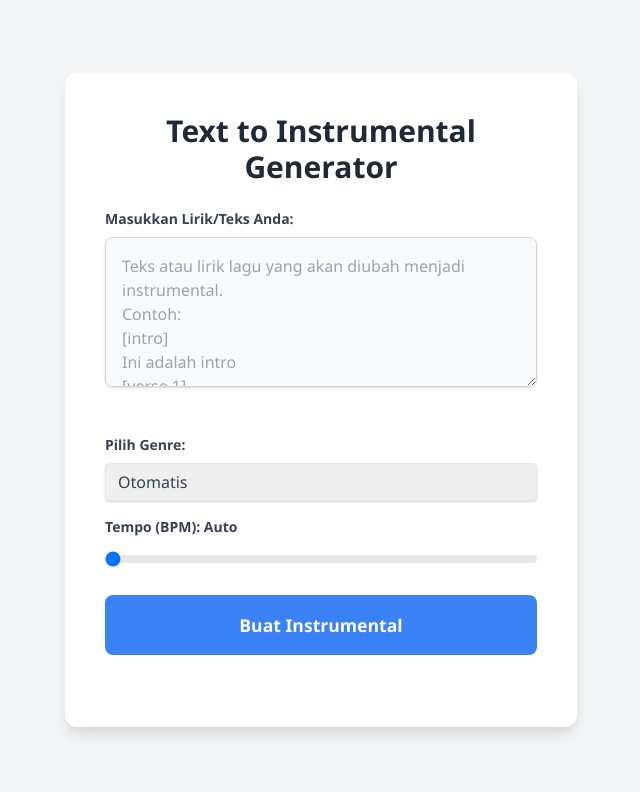
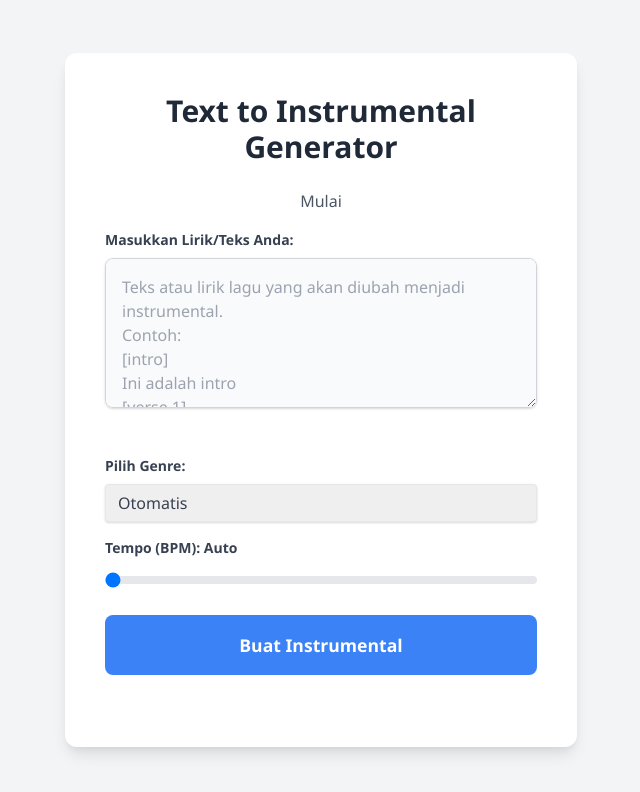
Before and after one commit to uncaltipakidulan/generate-instrumental, a plain HTML site: page index.html in a window 1280 px wide. Shown: the whole page, without its empty margins (319-959 px from the left). Drawn offline with nearby package versions, Linux system fonts and the light colour scheme.

Commit message:
Update index.html

```diff
--- a/index.html
+++ b/index.html
@@ -58,7 +58,7 @@
 
     <div class="bg-white p-8 rounded-lg shadow-lg w-full max-w-lg">
         <h1 class="text-3xl font-bold text-center text-gray-800 mb-6">Text to Instrumental Generator</h1>
-        <p class="text-gray-600 text-center mb-4"></p>
+        <p class="text-gray-600 text-center mb-4">Mulai</p>
 
         <div class="mb-4">
             <label for="lyricsInput" class="block text-gray-700 text-sm font-bold mb-2">
```
